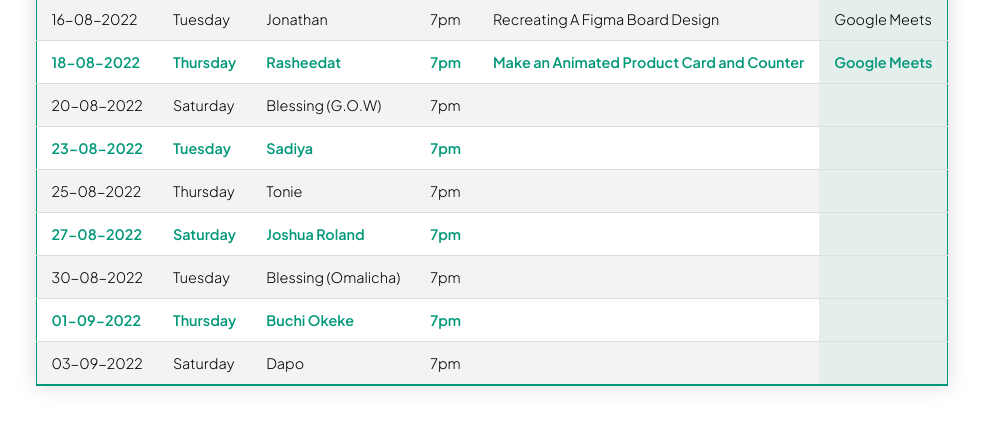
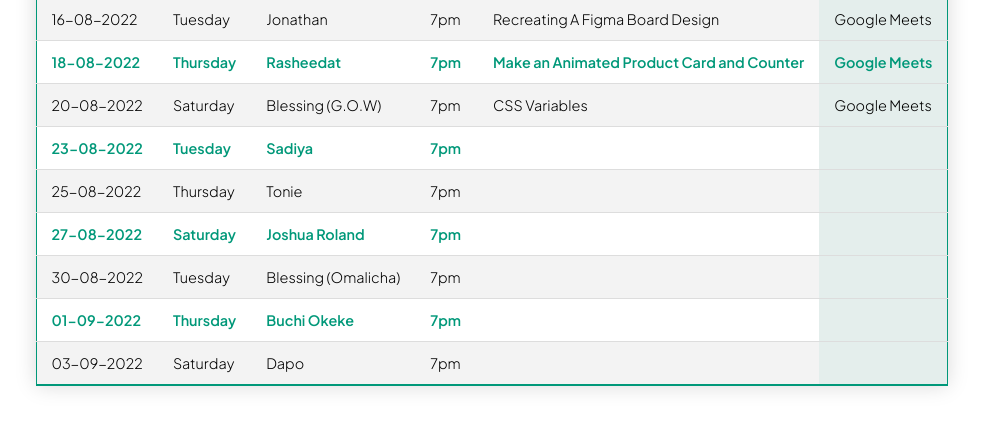
Before and after one commit to imrvon/jp, a plain HTML site: page index.html in a window 1280 px wide. Shown: the part 127-556 px from the top of the page, without its empty margins (148-1131 px from the left). Drawn offline with Linux system fonts and the light colour scheme.

Commit message:
Added Subject

```diff
--- a/index.html
+++ b/index.html
@@ -49,8 +49,8 @@
                         <td>Saturday</td>
                         <td>Blessing (G.O.W)</td>
                         <td>7pm</td>
-                        <td></td>
-                        <td class="score"></td>
+                        <td>CSS Variables</td>
+                        <td class="score"><a href="https://meet.google.com/wjx-aarj-xxg">Google Meets</a></td>
                     </tr>
 
                     <tr class="row active">
```
